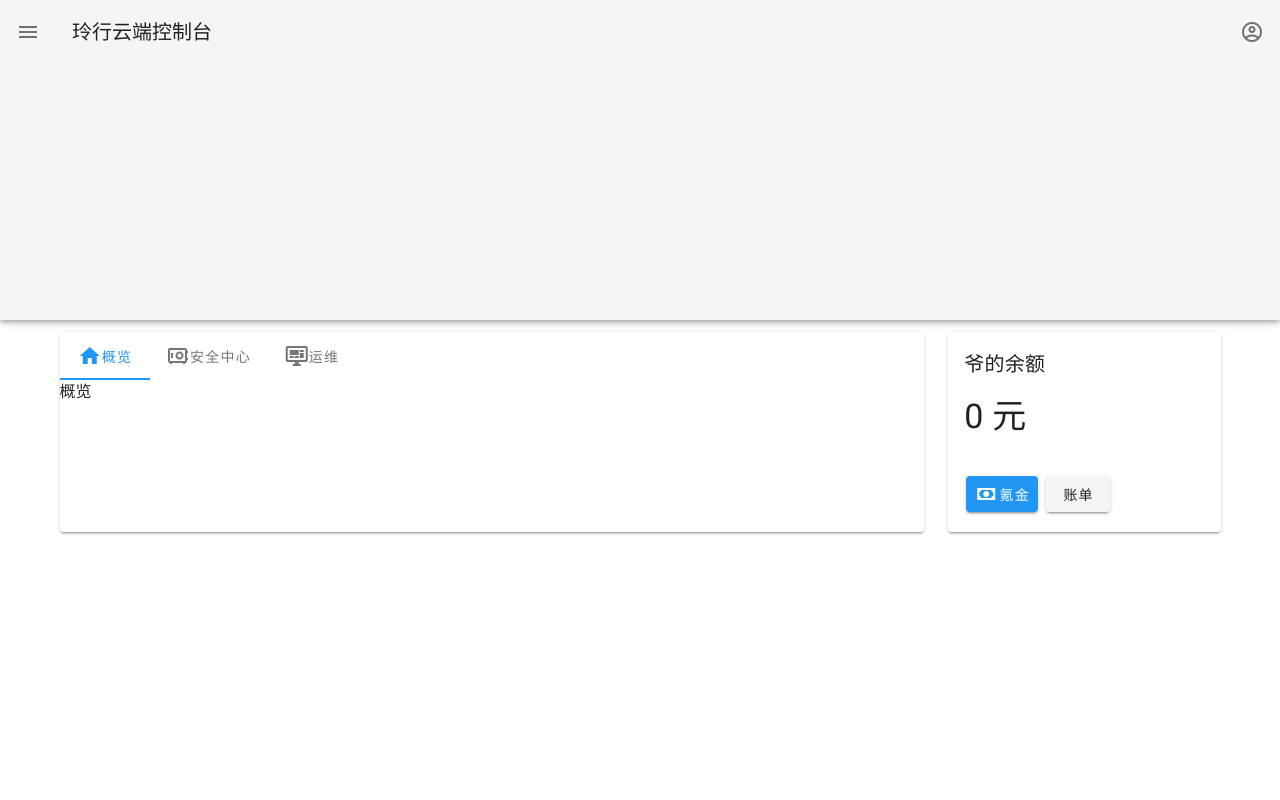
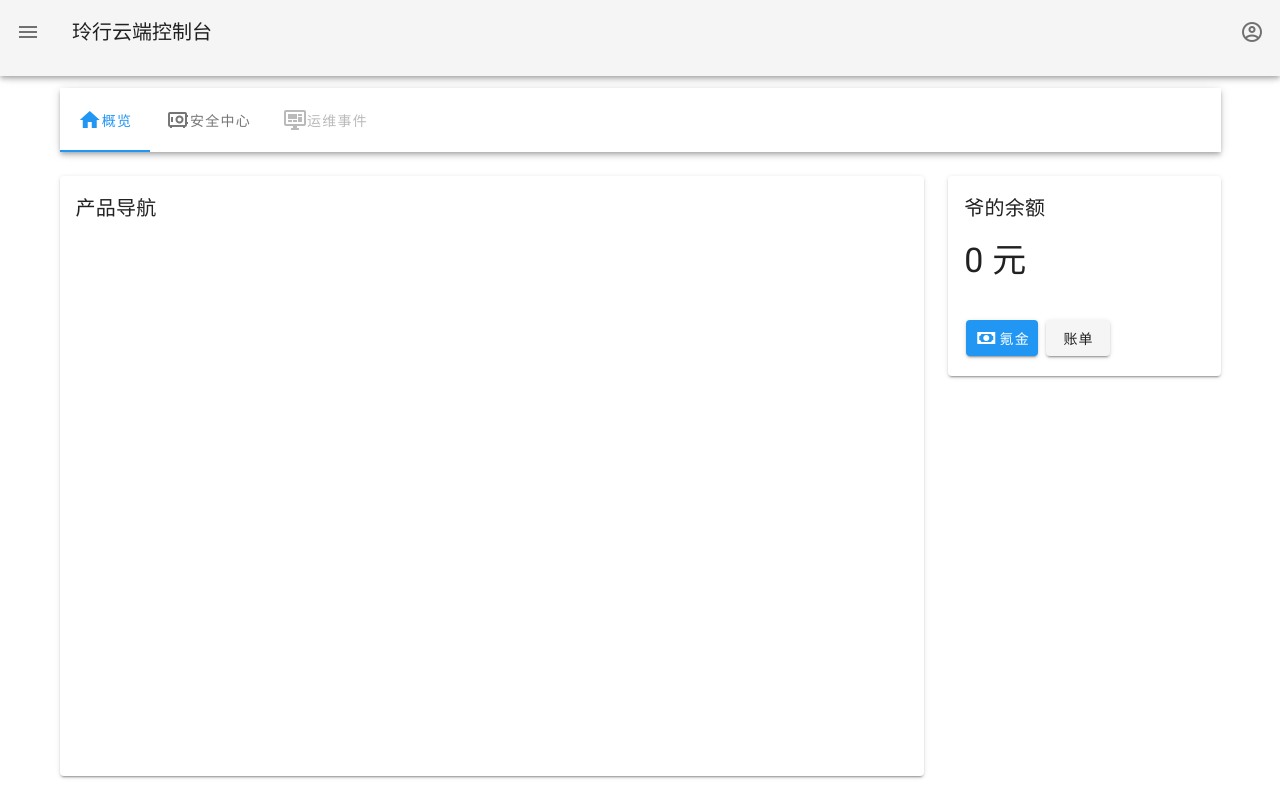
Before and after one commit to Incloudify/consolify-frontend, a Nuxt app: page /table in a window 1280 px wide. Built offline with nearby package versions, Linux system fonts and the light colour scheme.

Commit message:
Improved Table pages

```diff
--- a/components/table/TableFund.vue
+++ b/components/table/TableFund.vue
@@ -1,3 +1,4 @@
+<!-- 工作台概览 余额卡片 -->
 <template>
   <div>
     <!-- 卡片是好文明 -->
--- /dev/null
+++ b/components/table/TableProducts.vue
@@ -0,0 +1,23 @@
+<!-- 工作台概览 产品卡片 -->
+<template>
+  <div>
+    <v-card
+      height="600px"
+    >
+      <v-card-title>
+        产品导航
+      </v-card-title>
+      <v-card-text>
+        <!-- 继续拆分模块，超级嵌套爽死你 -->
+      </v-card-text>
+    </v-card>
+  </div>
+</template>
+
+<script>
+export default {
+  data: () => ({
+    tableFundCurrent: 0
+  })
+}
+</script>
--- a/components/table/TableTabs.vue
+++ b/components/table/TableTabs.vue
@@ -1,49 +1,31 @@
+<!-- 工作台导航 -->
 <template>
   <div>
-    <!-- 卡片是好文明 -->
-    <v-card
-      height="200px"
-    >
+    <v-toolbar>
       <v-tabs>
         <!-- 概览导航头部 开始 -->
         <v-tab
-          href="#tabs-viewall"
+          to="/table"
         >
           <v-icon>mdi-home</v-icon>
           概览
         </v-tab>
         <v-tab
-          href="#tabs-safecenter"
+          to="/table/safecenter"
         >
           <v-icon>mdi-safe</v-icon>
           安全中心
         </v-tab>
         <v-tab
-          href="#tabs-monitor"
+          disabled
+          to=""
         >
           <v-icon>mdi-monitor-dashboard</v-icon>
-          运维
+          运维事件
         </v-tab>
-        <!-- 概览导航头部 结束 -->
-        <!-- 概览导航内容 开始 -->
-        <v-tab-item
-          value="tabs-viewall"
-        >
-          概览
-        </v-tab-item>
-        <v-tab-item
-          value="tabs-safecenter"
-        >
-          安全中心
-        </v-tab-item>
-        <v-tab-item
-          value="tabs-monitor"
-        >
-          运维
-        </v-tab-item>
-        <!-- 概览导航内容 结束 -->
       </v-tabs>
-    </v-card>
+    </v-toolbar>
+    <!-- 概览导航头部 结束 -->
   </div>
 </template>
 
--- /dev/null
+++ b/components/table/TableViewall.vue
@@ -0,0 +1,23 @@
+<!-- 工作台概览分表 -->
+<template>
+  <div>
+    <v-row>
+      <v-col>
+        <TableProducts />
+      </v-col>
+      <v-col
+        sm="3"
+      >
+        <TableFund />
+      </v-col>
+    </v-row>
+  </div>
+</template>
+
+<script>
+export default {
+  data: () => ({
+    tableFundCurrent: 0
+  })
+}
+</script>
--- a/layouts/error.vue
+++ b/layouts/error.vue
@@ -21,7 +21,7 @@ export default {
   },
   data () {
     return {
-      errorMessage: 'I think something bad happened :D:D:D:D' + this.error.statusCode
+      errorMessage: '站点错误：错误码为 ' + this.error.statusCode
     }
   },
   head () {
--- a/pages/table/index.vue
+++ b/pages/table/index.vue
@@ -1,16 +1,11 @@
+<!-- 工作台首页 概览页 -->
 <template>
-  <v-row>
-    <v-col
-      sm="9"
-    >
-      <TableTabs />
-    </v-col>
-    <v-col
-      sm="3"
-    >
-      <TableFund />
-    </v-col>
-  </v-row>
+  <div>
+    <TableTabs />
+    <!-- 比较硬核的空行 -->
+    <br>
+    <TableViewall />
+  </div>
 </template>
 
 <script>
```
